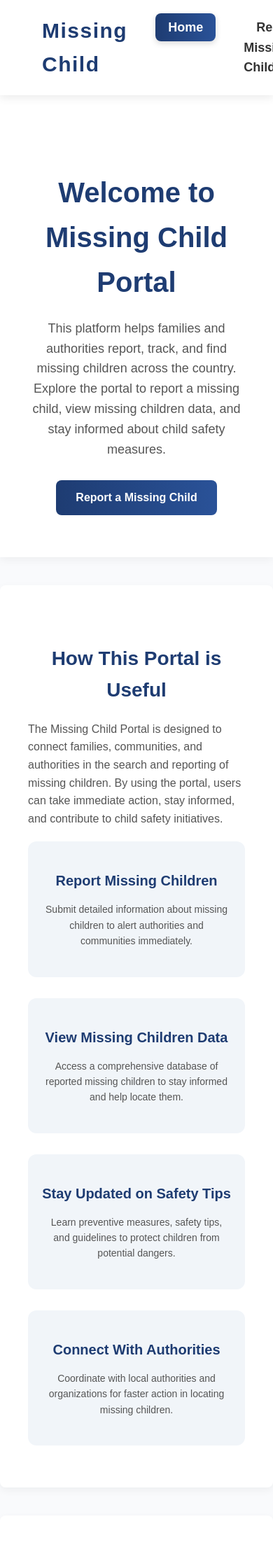
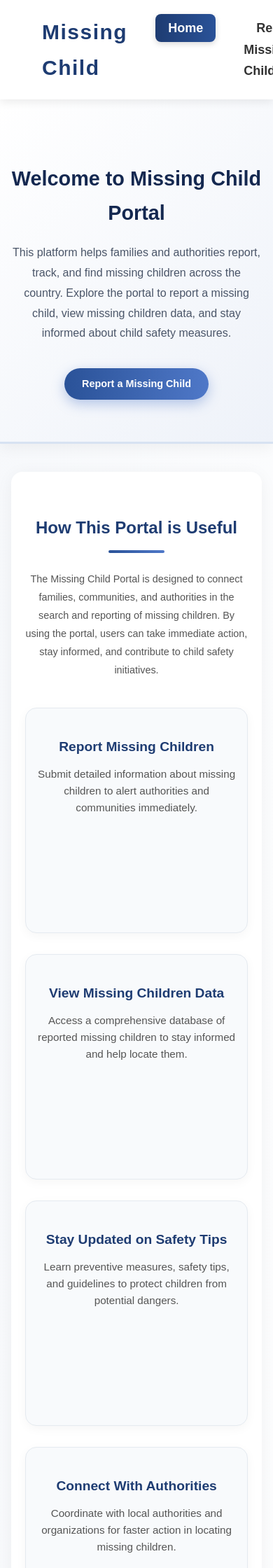
Before and after one commit to Prabhunandan016/missingchilddetector, a Django app: page / in a window 390 px wide; the page is wider, and only the part inside the window is pictured. Shown: the top 2240 px of that part at 70% size. Run offline with Django 5.2, Linux system fonts and the light colour scheme.

Commit message:
Refactor CSS styles in home.html
Updated styles for body, hero section, buttons, and responsive design.

```diff
--- a/templates/home.html
+++ b/templates/home.html
@@ -6,110 +6,195 @@
   <meta name="viewport" content="width=device-width, initial-scale=1.0">
   <title>Missing Child Portal - Home</title>
   <style>
+    /* ------------------ Global Styles ------------------ */
 body {
   margin: 0;
   font-family: "Poppins", Arial, sans-serif;
-      background-color: #f9fafc;
-      color: #333;
-      line-height: 1.6;
+  background: linear-gradient(to bottom right, #f6f8fb, #ffffff);
+  color: #222;
+  line-height: 1.7;
+  scroll-behavior: smooth;
 }
 
-    /* Hero Section */
+/* Container Utility */
+.container {
+  max-width: 1200px;
+  margin: 0 auto;
+  padding: 0 1.5rem;
+}
+
+/* ------------------ Hero Section ------------------ */
 .hero {
-      padding: 80px 40px 60px 40px;
+  padding: 90px 1.5rem 70px;
   text-align: center;
-      background: #ffffff;
-      margin-bottom: 40px;
-      box-shadow: 0 4px 12px rgba(0,0,0,0.05);
+  background: linear-gradient(135deg, #ffffff, #eef2f9);
+  color: #1e3c72;
+  border-bottom: 3px solid #d7e2f2;
+  box-shadow: 0 6px 20px rgba(0, 0, 0, 0.05);
 }
 
 .hero h1 {
-      font-size: 40px;
-      color: #1e3c72;
-      margin-bottom: 20px;
+  font-size: clamp(2rem, 5vw, 3rem);
+  font-weight: 700;
+  margin-bottom: 18px;
+  color: #142850;
 }
 
 .hero p {
-      font-size: 18px;
+  font-size: clamp(1rem, 2.5vw, 1.2rem);
   max-width: 700px;
-      margin: 0 auto 30px auto;
-      color: #555;
+  margin: 0 auto 35px auto;
+  color: #4a5568;
+  line-height: 1.8;
 }
 
 .btn-primary {
-      background: linear-gradient(90deg, #1e3c72, #2a5298);
+  background: linear-gradient(90deg, #2a5298, #4f78c8);
   color: #fff;
-      padding: 12px 28px;
-      font-size: 16px;
+  padding: 12px 32px;
+  font-size: 1rem;
   font-weight: 600;
   border: none;
-      border-radius: 8px;
+  border-radius: 50px;
   cursor: pointer;
   transition: all 0.3s ease;
   text-decoration: none;
   display: inline-block;
+  box-shadow: 0 6px 18px rgba(79, 120, 200, 0.4);
 }
 
 .btn-primary:hover {
-      transform: translateY(-2px);
-      box-shadow: 0 4px 12px rgba(0,0,0,0.2);
+  transform: translateY(-3px);
+  box-shadow: 0 10px 25px rgba(79, 120, 200, 0.5);
 }
 
-    /* Sections */
+/* ------------------ Sections ------------------ */
 section {
-      padding: 60px 40px;
-      max-width: 1200px;
-      margin: 0 auto 40px auto;
-      background: #ffffff;
-      box-shadow: 0 4px 12px rgba(0,0,0,0.05);
-      border-radius: 8px;
+  background: #fff;
+  border-radius: 16px;
+  margin: 60px auto;
+  padding: 60px 2rem;
+  box-shadow: 0 4px 25px rgba(0, 0, 0, 0.05);
+  transition: all 0.3s ease;
+}
+
+section:hover {
+  transform: translateY(-3px);
+  box-shadow: 0 8px 30px rgba(0, 0, 0, 0.08);
 }
 
 section h2 {
-      font-size: 28px;
+  font-size: clamp(1.8rem, 4vw, 2.2rem);
   color: #1e3c72;
-      margin-bottom: 20px;
+  margin-bottom: 25px;
   text-align: center;
+  position: relative;
+}
+
+section h2::after {
+  content: "";
+  display: block;
+  width: 80px;
+  height: 4px;
+  background: linear-gradient(90deg, #2a5298, #4f78c8);
+  margin: 12px auto 0;
+  border-radius: 2px;
 }
 
 section p {
-      font-size: 16px;
+  font-size: 1rem;
   color: #555;
-      margin-bottom: 20px;
+  text-align: center;
+  max-width: 800px;
+  margin: 0 auto 30px;
+  line-height: 1.8;
 }
 
+/* ------------------ Useful Ways Section ------------------ */
 .useful-ways {
   display: flex;
   flex-wrap: wrap;
   justify-content: center;
   gap: 30px;
+  margin-top: 40px;
 }
 
 .way-card {
-      background: #f1f5f9;
-      padding: 20px;
-      border-radius: 12px;
-      flex: 1 1 250px;
-      max-width: 300px;
+  background: #f8fafc;
+  padding: 25px 20px;
+  border-radius: 16px;
+  flex: 1 1 280px;
+  max-width: 320px;
   text-align: center;
   transition: transform 0.3s ease, box-shadow 0.3s ease;
+  box-shadow: 0 4px 15px rgba(0, 0, 0, 0.04);
+  border: 1px solid #e5eaf0;
 }
 
 .way-card:hover {
-      transform: translateY(-5px);
-      box-shadow: 0 6px 15px rgba(0,0,0,0.1);
+  transform: translateY(-6px);
+  box-shadow: 0 8px 25px rgba(0, 0, 0, 0.08);
+  background: #f1f6ff;
 }
 
 .way-card h3 {
   color: #1e3c72;
-      margin-bottom: 12px;
-      font-size: 20px;
+  margin-bottom: 10px;
+  font-size: 1.2rem;
+  font-weight: 600;
 }
 
 .way-card p {
-      font-size: 14px;
+  font-size: 0.95rem;
   color: #555;
+  line-height: 1.6;
 }
+
+/* ------------------ Responsive Design ------------------ */
+@media (max-width: 768px) {
+  .hero {
+    padding: 70px 1rem 60px;
+  }
+
+  .hero h1 {
+    font-size: 1.8rem;
+  }
+
+  section {
+    padding: 40px 1.25rem;
+    margin: 40px 1rem;
+  }
+
+  .useful-ways {
+    flex-direction: column;
+    align-items: center;
+  }
+
+  .way-card {
+    width: 90%;
+    max-width: 400px;
+  }
+}
+
+@media (max-width: 480px) {
+  .btn-primary {
+    padding: 10px 25px;
+    font-size: 0.9rem;
+  }
+
+  section h2 {
+    font-size: 1.5rem;
+  }
+
+  section p {
+    font-size: 0.9rem;
+  }
+
+  .way-card {
+    padding: 20px 15px;
+  }
+}
+
   </style>
 </head>
 <body>
```
Lines whose indentation alone changed are shown as unchanged.
